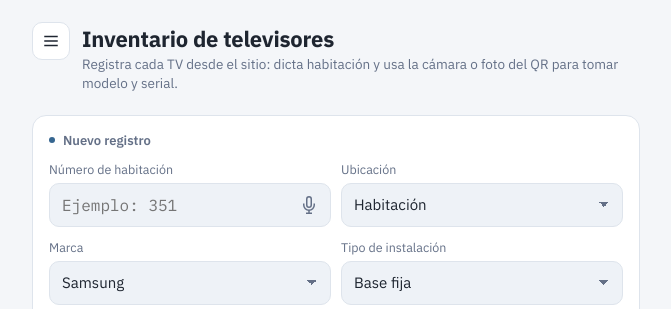
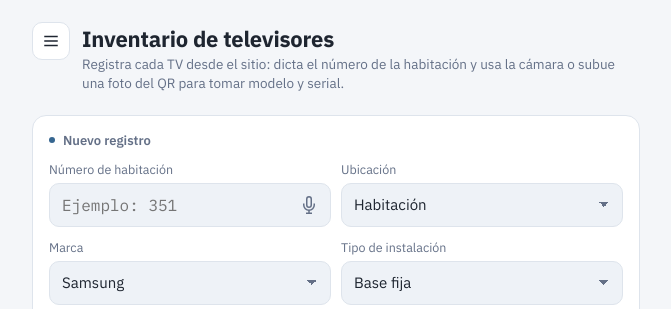
Before and after one commit to leonelaramoslvrl-cmyk/Inventario-de-televisores, a Flask app: page / in a window 1280 px wide. Shown: the top 309 px of the page, without its empty margins (304-975 px from the left). Run offline with Flask 3, Linux system fonts and the light colour scheme; data that the repository does not hold is empty; some libraries are stand-ins or nearby versions.

Commit message:
Actualizar el archivo HTML con los cambios

```diff
--- a/templates/index.html
+++ b/templates/index.html
@@ -29,7 +29,7 @@
       </button>
       <div>
         <h1>Inventario de televisores</h1>
-        <div class="sub">Registra cada TV desde el sitio: dicta habitación y usa la cámara o foto del QR para tomar modelo y serial.</div>
+        <div class="sub">Registra cada TV desde el sitio: dicta el número de la habitación y usa la cámara o subue una foto del QR para tomar modelo y serial.</div>
       </div>
     </div>
   </header>
@@ -53,8 +53,9 @@
         <label for="fUbic">Ubicación</label>
         <select id="fUbic">
           <option value="Habitación">Habitación</option>
+          <option value="Habitación complementaria">Habitación Secundaria</option>
           <option value="Sala">Sala</option>
-          <option value="Habitación complementaria">Habitación Secundaria</option>
+
         </select>
       </div>
     </div>
@@ -80,7 +81,7 @@
     <div class="field">
       <label for="fConexion">Tipo de conexión</label>
       <select id="fConexion">
-        <option value="" disabled selected hidden>Seleccionar</option>
+        <option value="" disabled selected hidden> <p style="color: gray;">Seleccionar</p></option>
         <option value="Inalámbrica">Inalámbrica</option>
         <option value="Cableado">Cableada</option>
       </select>
```
